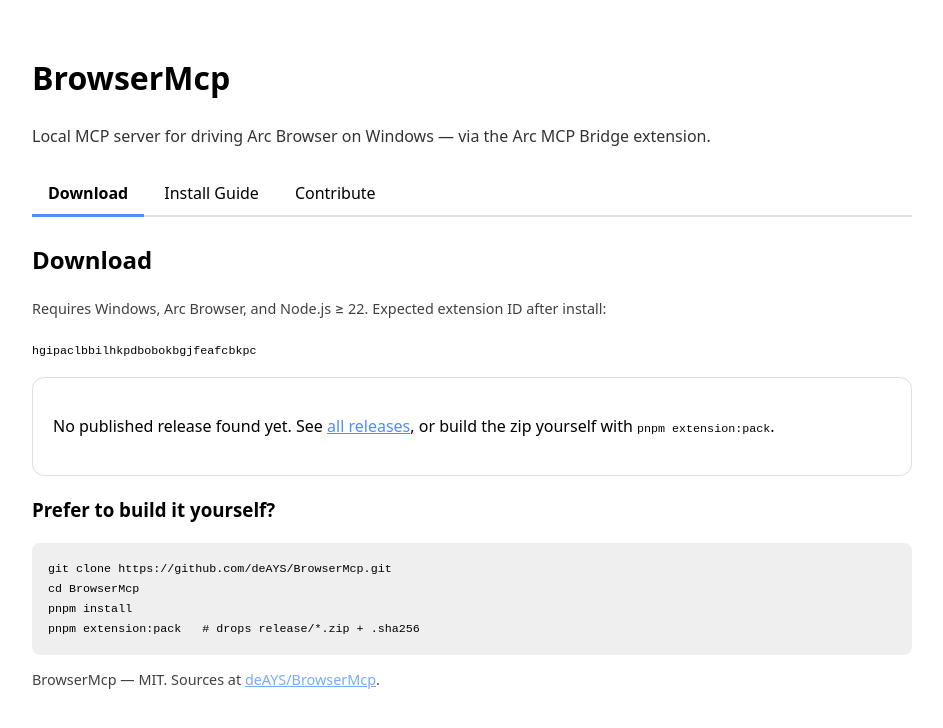
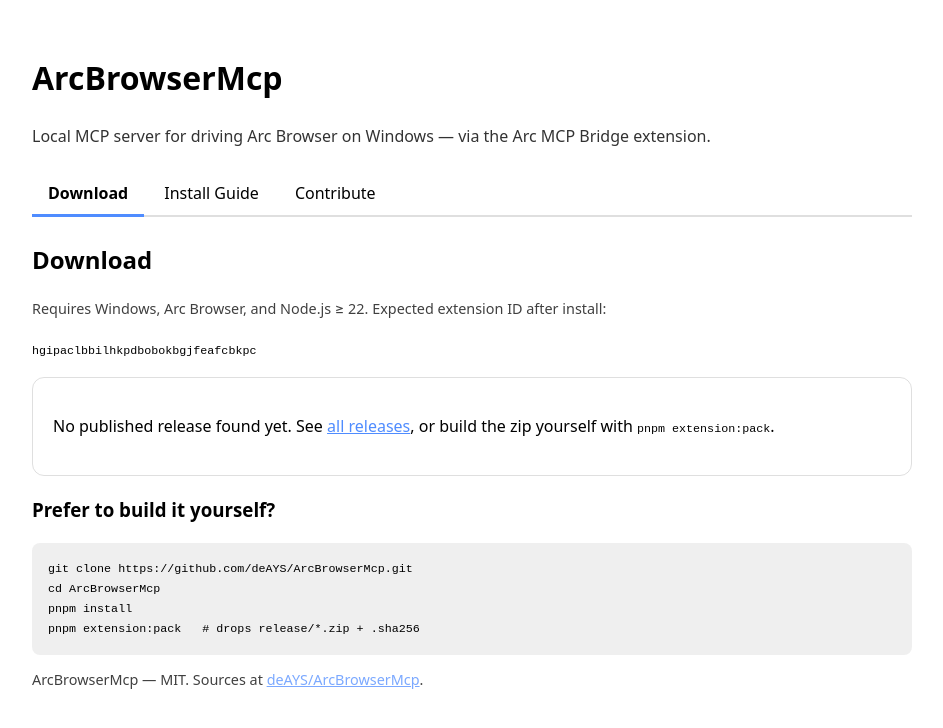
Before and after one commit to deAYS/ArcBrowserMcp, a browser extension: page docs/index.html in a window 1280 px wide. Shown: the whole page, without its empty margins (168-1111 px from the left). Drawn offline with Linux system fonts and the light colour scheme; no server answers.

Commit message:
Update docs repository references

```diff
--- a/docs/index.html
+++ b/docs/index.html
@@ -3,7 +3,7 @@
 <head>
 <meta charset="utf-8">
 <meta name="viewport" content="width=device-width, initial-scale=1">
-<title>BrowserMcp — Arc MCP Bridge</title>
+<title>ArcBrowserMcp — Arc MCP Bridge</title>
 <style>
   :root { color-scheme: light dark; }
   body { font-family: system-ui, -apple-system, "Segoe UI", sans-serif; max-width: 880px; margin: 0 auto; padding: 2rem 1rem 4rem; line-height: 1.55; }
@@ -22,7 +22,7 @@
 </head>
 <body>
 <header>
-  <h1>BrowserMcp</h1>
+  <h1>ArcBrowserMcp</h1>
   <p>Local MCP server for driving Arc Browser on Windows — via the Arc MCP Bridge extension.</p>
 </header>
 
@@ -51,8 +51,8 @@
         or build the zip yourself with <code>pnpm extension:pack</code>.</p>
     </div>
     <h3>Prefer to build it yourself?</h3>
-    <pre><code>git clone https://github.com/deAYS/BrowserMcp.git
-cd BrowserMcp
+    <pre><code>git clone https://github.com/deAYS/ArcBrowserMcp.git
+cd ArcBrowserMcp
 pnpm install
 pnpm extension:pack   # drops release/*.zip + .sha256</code></pre>
   </section>
@@ -65,8 +65,8 @@ pnpm extension:pack   # drops release/*.zip + .sha256</code></pre>
       <li>Node.js ≥ 22, pnpm 10, Git</li>
     </ul>
     <h3>2. Build</h3>
-    <pre><code>git clone https://github.com/deAYS/BrowserMcp.git
-cd BrowserMcp
+    <pre><code>git clone https://github.com/deAYS/ArcBrowserMcp.git
+cd ArcBrowserMcp
 pnpm install
 pnpm build
 pnpm build:extension</code></pre>
@@ -96,8 +96,8 @@ pnpm dev     # build once, then run with --watch</code></pre>
   <section id="tab-contribute" role="tabpanel" aria-labelledby="tabbtn-contribute" hidden>
     <h2>Contribute</h2>
     <h3>Workflow</h3>
-    <pre><code>git clone https://github.com/deAYS/BrowserMcp.git
-cd BrowserMcp
+    <pre><code>git clone https://github.com/deAYS/ArcBrowserMcp.git
+cd ArcBrowserMcp
 pnpm install
 pnpm test</code></pre>
     <p><code>pnpm test</code> builds the extension first via <code>pretest</code>. Individual steps:</p>
@@ -118,19 +118,19 @@ pnpm build:extension</code></pre>
       <li>Generated host files (<code>%LOCALAPPDATA%\arc-mcp\</code>), session files, or <code>release/</code> zips.</li>
       <li>Secrets, tokens, or the pipe session nonce in logs and tests.</li>
     </ul>
-    <p>License: MIT — see <a href="https://github.com/deAYS/BrowserMcp/blob/main/LICENSE">LICENSE</a>.
-      Report issues at <a href="https://github.com/deAYS/BrowserMcp/issues">GitHub Issues</a>.</p>
+    <p>License: MIT — see <a href="https://github.com/deAYS/ArcBrowserMcp/blob/main/LICENSE">LICENSE</a>.
+      Report issues at <a href="https://github.com/deAYS/ArcBrowserMcp/issues">GitHub Issues</a>.</p>
   </section>
 </main>
 
 <footer>
-  <p class="meta">BrowserMcp — MIT. Sources at <a href="https://github.com/deAYS/BrowserMcp">deAYS/BrowserMcp</a>.</p>
+  <p class="meta">ArcBrowserMcp — MIT. Sources at <a href="https://github.com/deAYS/ArcBrowserMcp">deAYS/ArcBrowserMcp</a>.</p>
 </footer>
 
 <script>
 "use strict";
 const OWNER = "deAYS";
-const REPO = "BrowserMcp";
+const REPO = "ArcBrowserMcp";
 const API_LATEST = `https://api.github.com/repos/${OWNER}/${REPO}/releases/latest`;
 const RELEASES_PAGE = `https://github.com/${OWNER}/${REPO}/releases`;
 
```
